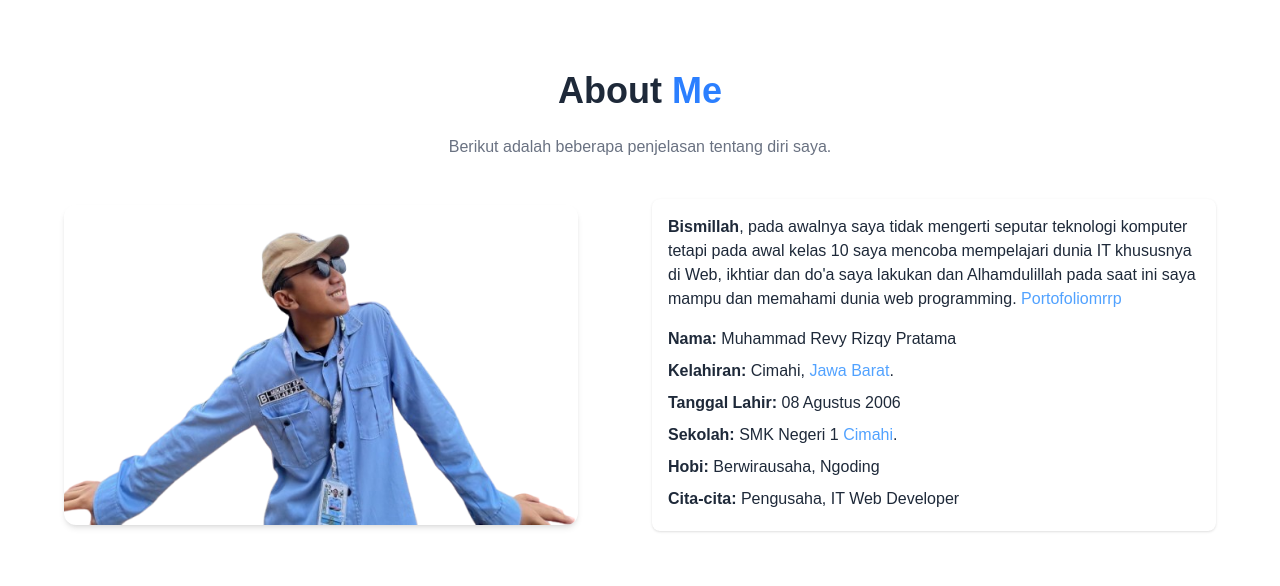
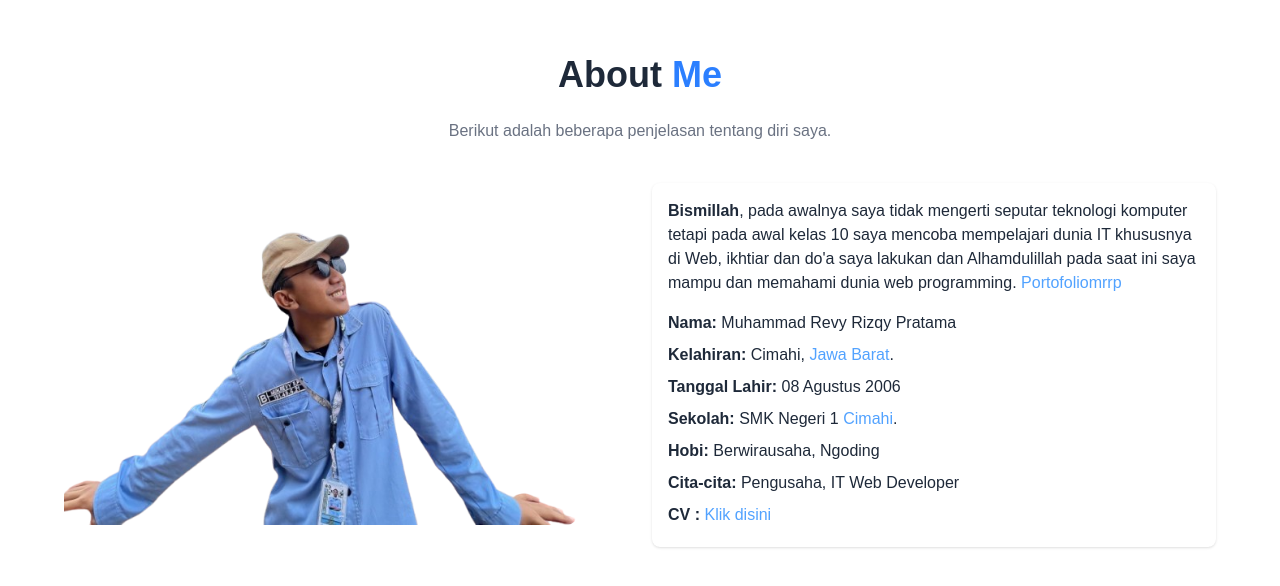
Before and after one commit to MuhammadRevy49/mrrp, a Next.js app: page / in a window 1280 px wide. Shown: the part 2499-3085 px from the top of the page. Built offline with nearby package versions, Linux system fonts and the light colour scheme.

Commit message:
Bismillah fix bug ui/ux

```diff
--- a/app/layout.js
+++ b/app/layout.js
@@ -21,7 +21,7 @@ export default function RootLayout({ children }) {
   return (
     <html lang="en" className="scroll-smooth">
       <body
-        className={`${geistSans.variable} ${geistMono.variable} antialiased relative min-h-screen`}
+        className={`${geistSans.variable} ${geistMono.variable} antialiased relative min-h-screen overflow-x-hidden`}
       >
         {/* Background image */}
         <div className="fixed inset-0 -z-10 h-screen min-w-screen">
--- a/app/pages/about.jsx
+++ b/app/pages/about.jsx
@@ -20,7 +20,7 @@ export default function About() {
             transition={{ duration: 0.6 }}
             viewport={{ once: true }}
           >
-            <img src="images/mrevy2.png" className="h-80 object-cover rounded-xl shadow-md" alt="Foto Revy" />
+            <img src="images/mrevy2.png" className="h-80 object-cover rounded-xl" alt="Foto Revy" />
           </motion.div>
 
           <motion.div
@@ -41,6 +41,7 @@ export default function About() {
               <p className="my-1"><span className="font-bold">Sekolah: </span>SMK Negeri 1 <a href="https://cimahikota.go.id" className="text-blue-400">Cimahi</a>.</p>
               <p className="my-1"><span className="font-bold">Hobi: </span>Berwirausaha, Ngoding</p>
               <p className="my-1"><span className="font-bold">Cita-cita: </span>Pengusaha, IT Web Developer</p>
+              <p className="my-1"><span className="font-bold">CV : </span><a href="" className="text-blue-400">Klik disini</a></p>
             </div>
           </motion.div>
         </div>
--- a/app/pages/home.jsx
+++ b/app/pages/home.jsx
@@ -6,14 +6,14 @@ export default function Home() {
   return (
     <div
       id="home"
-      className="min-h-screen flex flex-col md:flex-row items-center justify-center px-6 py-12 md:px-20 gap-12 max-w-7xl mx-auto"
+      className="min-h-screen flex flex-col md:flex-row items-center justify-center px-6 py-6 md:px-20 gap-12 max-w-7xl mx-auto"
     >
       {/* Gambar dengan animasi */}
       <motion.div
         initial={{ opacity: 0, x: -50 }}
         animate={{ opacity: 1, x: 0 }}
         transition={{ duration: 0.8 }}
-        className="flex-shrink-0 w-90 h-90 sm:w-48 sm:h-48 md:w-90 md:h-90  overflow-hidden"
+        className="flex-shrink-0 w-70 h-70 sm:w-48 sm:h-48 md:w-90 md:h-90  overflow-hidden"
       >
         <img
           src="/images/mrevy.png"
--- a/app/pages/skill.jsx
+++ b/app/pages/skill.jsx
@@ -68,7 +68,7 @@ export default function Skill() {
 
         {/* Tech Stack Slider */}
         <h2 className="text-2xl font-semibold text-center mb-6">Tech Stack</h2>
-        <div className="overflow-x-auto scrollbar-hide flex justify-center">
+        <div className="overflow-x-auto scrollbar-hide flex justify-center overflow-y-hidden">
           <div className="flex gap-6 px-4 py-4 w-max snap-x snap-mandatory">
             {languages.map((lang, i) => (
               <motion.div
```
